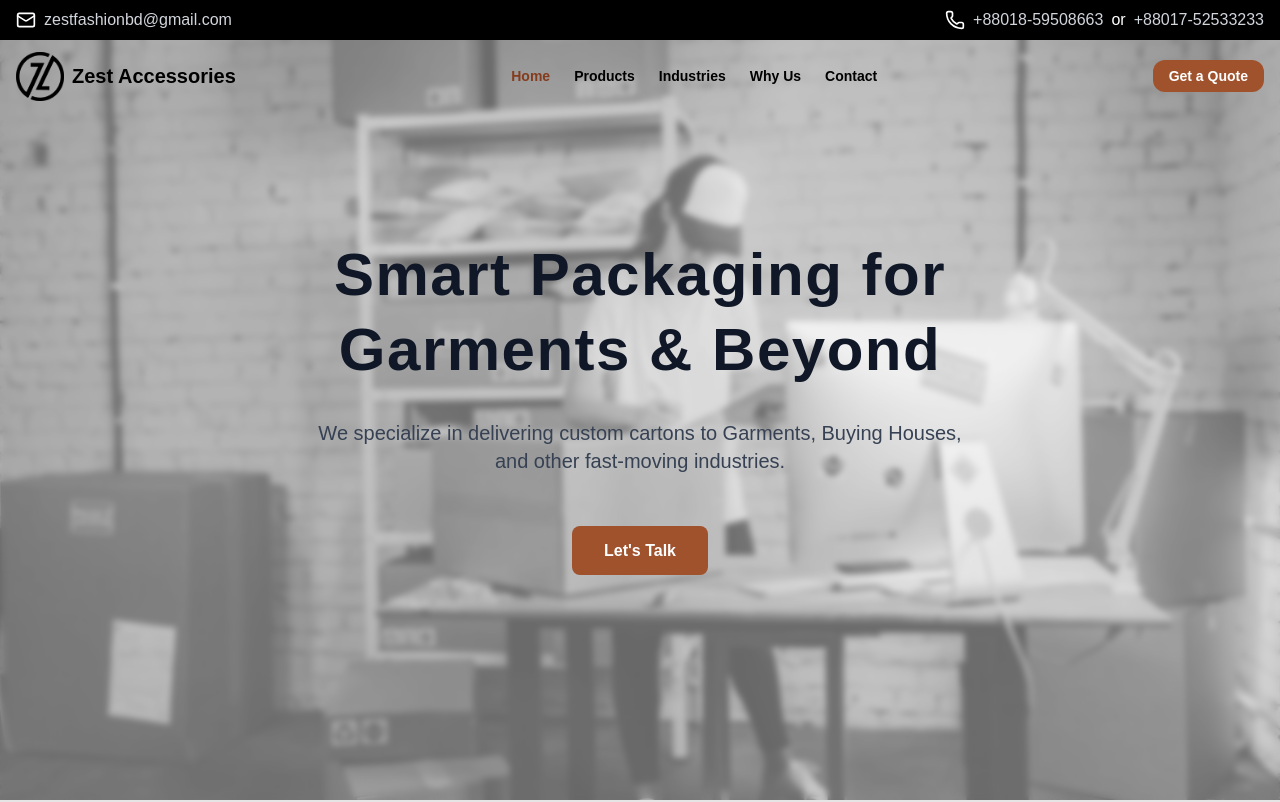
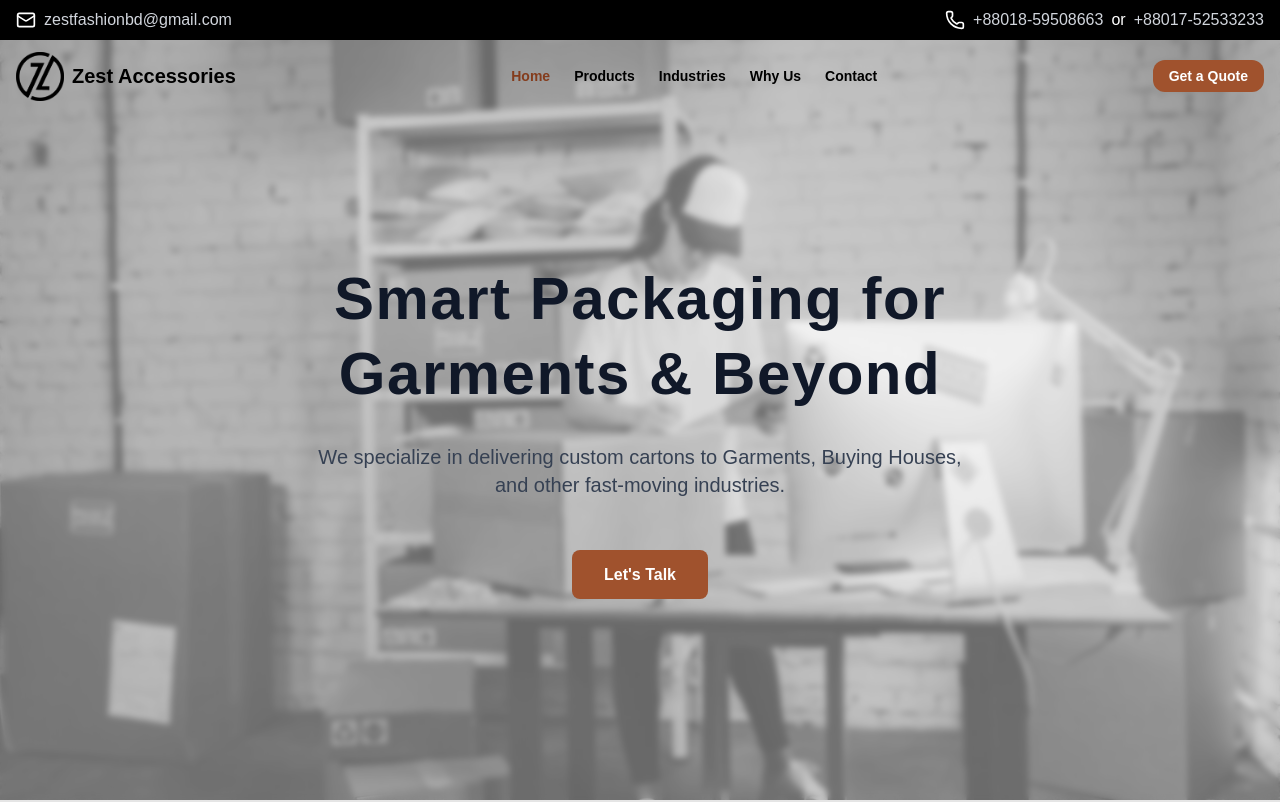
Before and after one commit to tmjishan/zest-accessories, a Next.js app: page / in a window 1280 px wide. Shown: the top 802 px of the page. Built offline with nearby package versions, Linux system fonts and the light colour scheme; a web font is replaced by a local one.

Commit message:
fab and meta update

```diff
--- a/src/app/components/Hero.tsx
+++ b/src/app/components/Hero.tsx
@@ -6,7 +6,7 @@
       aria-label="Hero Section"
       className="min-h-screen flex items-center justify-center text-gray-900 px-4 sm:px-6 lg:px-8"
     >
-      <div className="max-w-3xl text-center space-y-6 md:space-y-8">
+      <div className="max-w-3xl text-center space-y-6 md:space-y-8 md:pt-12">
         <h1 className="text-4xl sm:text-5xl md:text-6xl font-extrabold leading-tight tracking-tight sm:tracking-normal lg:tracking-wide">
           Smart Packaging for Garments & Beyond
         </h1>
```
